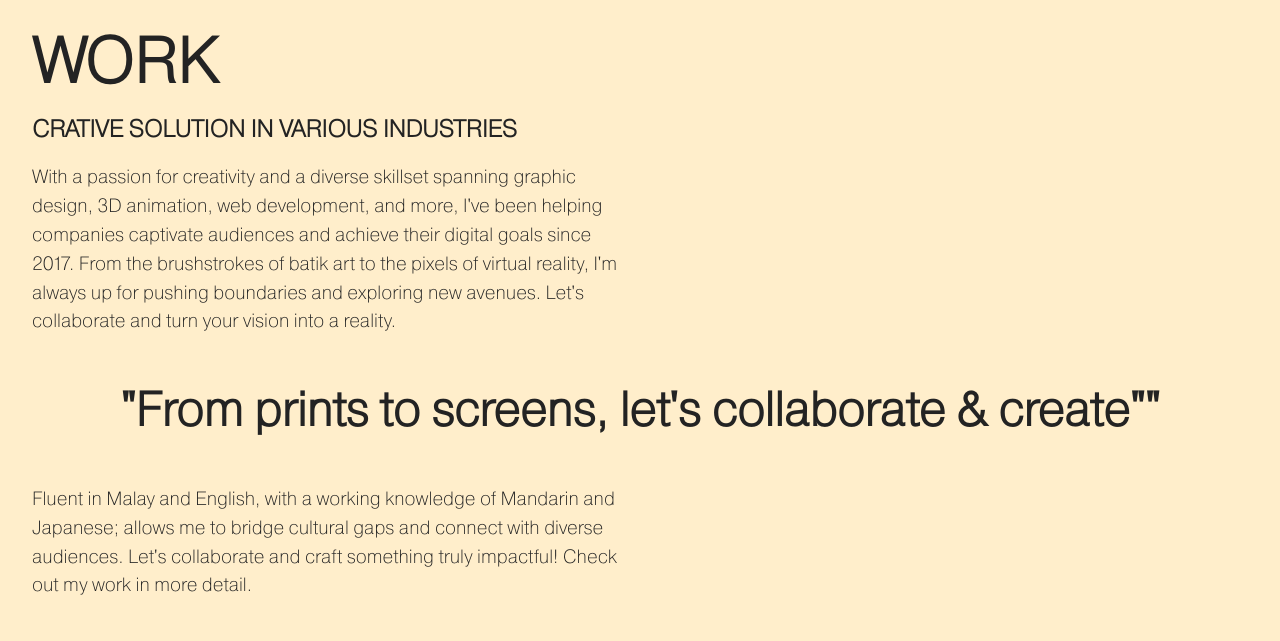
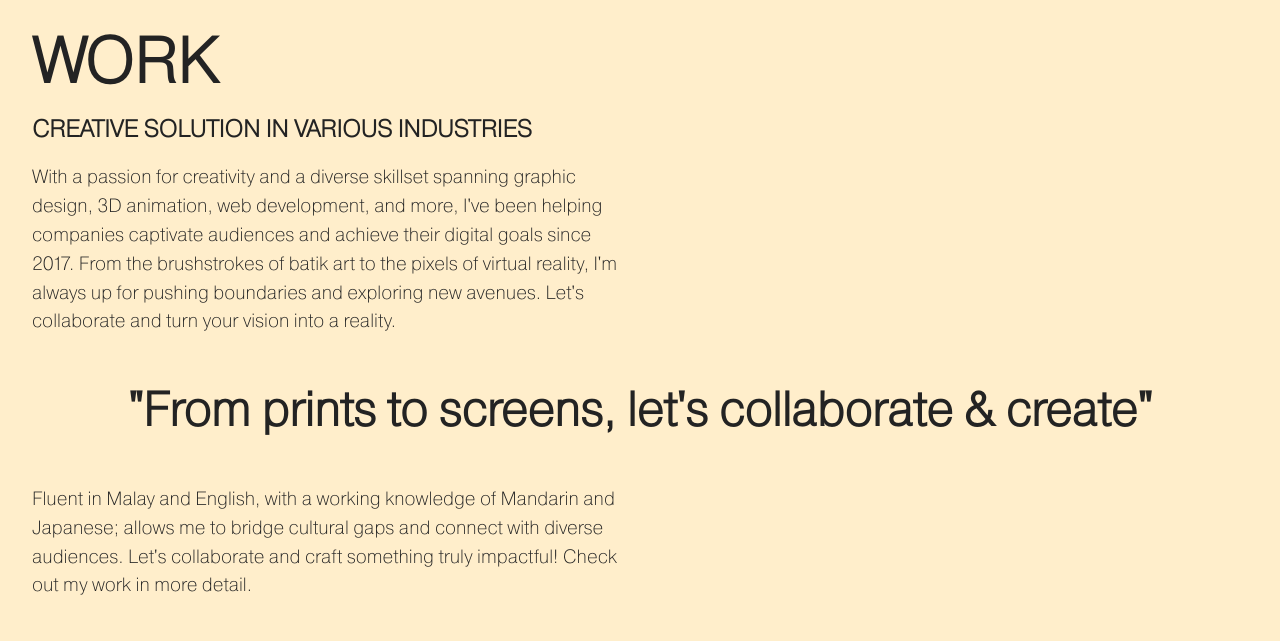
Before and after one commit to iambirdlee/brdl, a plain HTML site: page work.html in a window 1280 px wide. Shown: the part 104-745 px from the top of the page. Drawn offline with Linux system fonts and the light colour scheme.

Commit message:
proofreading correction
proofreading correction

```diff
--- a/work.html
+++ b/work.html
@@ -71,7 +71,7 @@
         <div class="row">
             <div class="col-12 col-lg-6">
                 <h1 class="mbr-section-title mbr-fonts-style mb-3 display-1"><strong>WORK</strong></h1>
-                <h2 class="mbr-section-subtitle mbr-fonts-style mb-3 display-5"><strong>CRATIVE SOLUTION IN VARIOUS INDUSTRIES&nbsp;&nbsp;</strong></h2>
+                <h2 class="mbr-section-subtitle mbr-fonts-style mb-3 display-5"><strong>CREATIVE SOLUTION IN VARIOUS INDUSTRIES&nbsp;&nbsp;</strong></h2>
                 <p class="mbr-text mbr-fonts-style display-7">With a passion for creativity and a diverse skillset spanning graphic design, 3D animation, web development, and more, I've been helping companies captivate audiences and achieve their digital goals since 2017. From the brushstrokes of batik art to the pixels of virtual reality, I'm always up for pushing boundaries and exploring new avenues. Let's collaborate and turn your vision into a reality.<br></p>
 
             </div>
@@ -88,7 +88,7 @@
         <div class="row justify-content-center">
             <div class="title col-md-12 col-lg-12">
                 <h3 class="mbr-section-title mbr-fonts-style align-center mb-4 display-2">
-                    <strong>"From prints to screens, let's collaborate &amp; create""</strong></h3>
+                    <strong>"From prints to screens, let's collaborate &amp; create"</strong></h3>
 
 
             </div>
```
Also changed, not shown: assets/images/RESUME 2024-1.svg.
